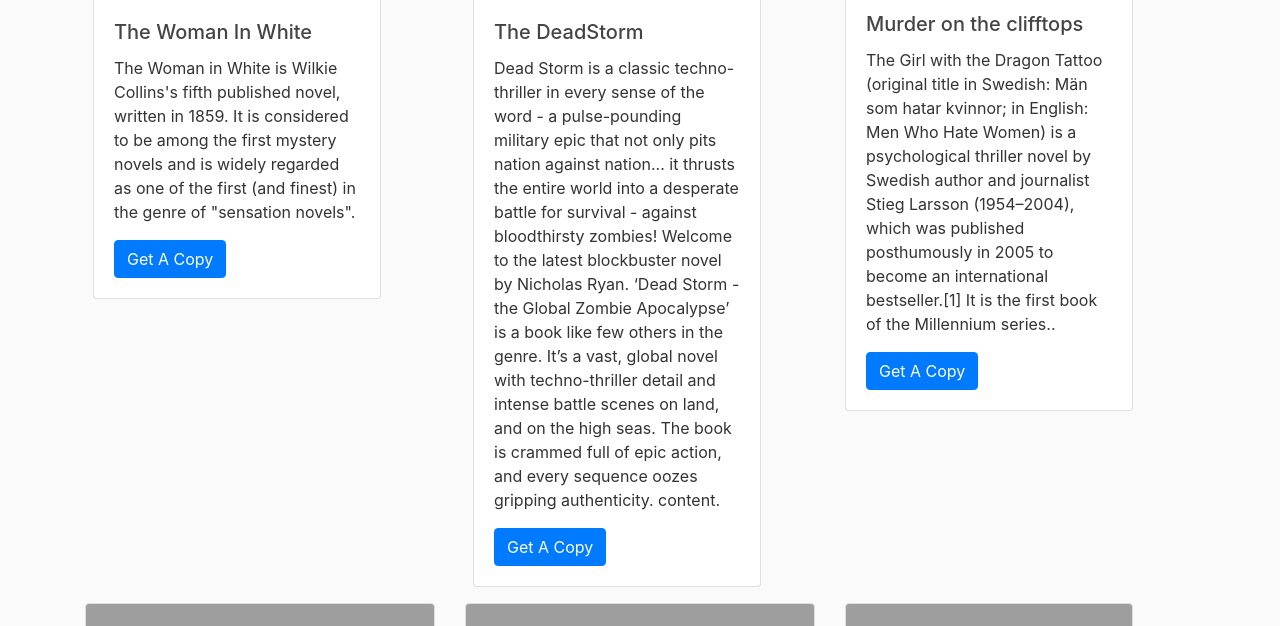
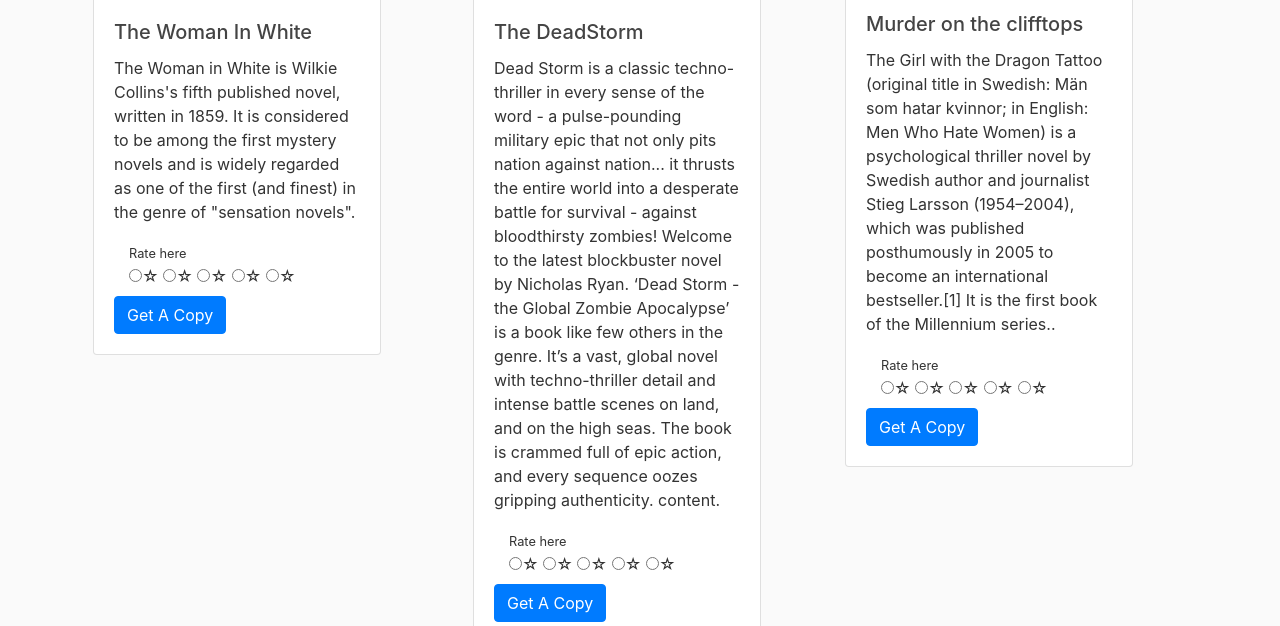
Before and after one commit to chepkiruibetty/any-novel, a Flask app: page /mysteries in a window 1280 px wide. Shown: the part 384-1010 px from the top of the page. Run offline with Flask 2, Linux system fonts and the light colour scheme; some libraries are stand-ins or nearby versions; grey boxes are pictures that could not be loaded.

Commit message:
add radios for rating ton each mystery novel

```diff
--- a/novels/templates/mysteries.html
+++ b/novels/templates/mysteries.html
@@ -11,7 +11,19 @@
                     <p class="card-text">The Woman in White is Wilkie Collins's fifth published novel, written in 1859.
                         It is considered to be among the first mystery novels and is widely regarded as one of the first
                         (and finest) in the genre of "sensation novels".</p>
-                    <a href="https://www.amazon.com/s?k=The+Woman+in+White&i=audible&tag=x_gr_w_bb_audible-20&ref=x_gr_w_bb_audible-20" class="btn btn-primary">Get A Copy</a>
+                    <div class="container">
+                        <small>Rate here</small>
+                        <div class="rating">
+                            <!--elements are in reversed order, to allow "previous sibling selectors" in CSS-->
+                            <input type="radio" name="rating" value="5" id="5"><label for="5">☆</label>
+                            <input type="radio" name="rating" value="4" id="4"><label for="4">☆</label>
+                            <input type="radio" name="rating" value="3" id="3"><label for="3">☆</label>
+                            <input type="radio" name="rating" value="2" id="2"><label for="2">☆</label>
+                            <input type="radio" name="rating" value="1" id="1"><label for="1">☆</label>
+                        </div>
+                    </div>
+                    <a href="https://www.amazon.com/s?k=The+Woman+in+White&i=audible&tag=x_gr_w_bb_audible-20&ref=x_gr_w_bb_audible-20"
+                        class="btn btn-primary">Get A Copy</a>
                 </div>
             </div>
         </div>
@@ -28,7 +40,19 @@
                         techno-thriller detail and intense battle scenes on land, and on the high seas.
                         The book is crammed full of epic action, and every sequence oozes gripping authenticity.
                         content.</p>
-                    <a href="https://www.amazon.com/Dead-Storm-Masters-Thriller-Book/dp/B01NGT8IU8" class="btn btn-primary">Get A Copy</a>
+                    <div class="container">
+                        <small>Rate here</small>
+                        <div class="rating">
+                            <!--elements are in reversed order, to allow "previous sibling selectors" in CSS-->
+                            <input type="radio" name="rating" value="5" id="5"><label for="5">☆</label>
+                            <input type="radio" name="rating" value="4" id="4"><label for="4">☆</label>
+                            <input type="radio" name="rating" value="3" id="3"><label for="3">☆</label>
+                            <input type="radio" name="rating" value="2" id="2"><label for="2">☆</label>
+                            <input type="radio" name="rating" value="1" id="1"><label for="1">☆</label>
+                        </div>
+                    </div>
+                    <a href="https://www.amazon.com/Dead-Storm-Masters-Thriller-Book/dp/B01NGT8IU8"
+                        class="btn btn-primary">Get A Copy</a>
                 </div>
             </div>
         </div>
@@ -41,7 +65,19 @@
                         kvinnor; in English: Men Who Hate Women) is a psychological thriller novel by Swedish author and
                         journalist Stieg Larsson (1954–2004), which was published posthumously in 2005 to become an
                         international bestseller.[1] It is the first book of the Millennium series..</p>
-                    <a href="https://www.amazon.com/hz/audible/mfpdp/B07JGGY79N?ref=tmm_aud_title_0" class="btn btn-primary">Get A Copy</a>
+                    <div class="container">
+                        <small>Rate here</small>
+                        <div class="rating">
+                            <!--elements are in reversed order, to allow "previous sibling selectors" in CSS-->
+                            <input type="radio" name="rating" value="5" id="5"><label for="5">☆</label>
+                            <input type="radio" name="rating" value="4" id="4"><label for="4">☆</label>
+                            <input type="radio" name="rating" value="3" id="3"><label for="3">☆</label>
+                            <input type="radio" name="rating" value="2" id="2"><label for="2">☆</label>
+                            <input type="radio" name="rating" value="1" id="1"><label for="1">☆</label>
+                        </div>
+                    </div>
+                    <a href="https://www.amazon.com/hz/audible/mfpdp/B07JGGY79N?ref=tmm_aud_title_0"
+                        class="btn btn-primary">Get A Copy</a>
                 </div>
             </div>
         </div>
@@ -56,9 +92,20 @@
                         1951. Esther Durrant, a young mother, is committed to an isolated mental asylum by her husband.
                         Run by a pioneering psychiatrist, the hospital is at first Esther's prison but soon becomes her
                         refuge.
-
                         .</p>
-                    <a href="https://www.amazon.com/Forgotten-Letters-Esther-Durrant-ebook/dp/B07KXT6BFC" class="btn btn-primary">Get A Copy</a>
+                    <div class="container">
+                        <small>Rate here</small>
+                        <div class="rating">
+                            <!--elements are in reversed order, to allow "previous sibling selectors" in CSS-->
+                            <input type="radio" name="rating" value="5" id="5"><label for="5">☆</label>
+                            <input type="radio" name="rating" value="4" id="4"><label for="4">☆</label>
+                            <input type="radio" name="rating" value="3" id="3"><label for="3">☆</label>
+                            <input type="radio" name="rating" value="2" id="2"><label for="2">☆</label>
+                            <input type="radio" name="rating" value="1" id="1"><label for="1">☆</label>
+                        </div>
+                    </div>
+                    <a href="https://www.amazon.com/Forgotten-Letters-Esther-Durrant-ebook/dp/B07KXT6BFC"
+                        class="btn btn-primary">Get A Copy</a>
                 </div>
             </div>
         </div>
@@ -74,6 +121,17 @@
                         With the help of a team of fellow retired law enforcement officers, each a specialist in their
                         own field of investigation, Chris Matheson starts chipping away at the ice on this cold case to
                         uncover what had happened to Sandy and her baby and the clues are getting hot! </p>
+                    <div class="container">
+                        <small>Rate here</small>
+                        <div class="rating">
+                            <!--elements are in reversed order, to allow "previous sibling selectors" in CSS-->
+                            <input type="radio" name="rating" value="5" id="5"><label for="5">☆</label>
+                            <input type="radio" name="rating" value="4" id="4"><label for="4">☆</label>
+                            <input type="radio" name="rating" value="3" id="3"><label for="3">☆</label>
+                            <input type="radio" name="rating" value="2" id="2"><label for="2">☆</label>
+                            <input type="radio" name="rating" value="1" id="1"><label for="1">☆</label>
+                        </div>
+                    </div>
                     <a href="https://www.goodreads.com/en/book/show/37907887-ice" class="btn btn-primary">Get A Copy</a>
                 </div>
             </div>
@@ -88,7 +146,19 @@
                         is used to caring for others--both inside the operating room, and in her own personal life. So
                         it isn't a surprise when she is drawn--albeit unwillingly--into the chaos that is her long-time
                         friend Libby Crowder's life.</p>
-                    <a href="https://www.goodreads.com/en/book/show/36330290-the-mad-hatter-s-son" class="btn btn-primary">Get A Copy</a>
+                    <div class="container">
+                        <small>Rate here</small>
+                        <div class="rating">
+                            <!--elements are in reversed order, to allow "previous sibling selectors" in CSS-->
+                            <input type="radio" name="rating" value="5" id="5"><label for="5">☆</label>
+                            <input type="radio" name="rating" value="4" id="4"><label for="4">☆</label>
+                            <input type="radio" name="rating" value="3" id="3"><label for="3">☆</label>
+                            <input type="radio" name="rating" value="2" id="2"><label for="2">☆</label>
+                            <input type="radio" name="rating" value="1" id="1"><label for="1">☆</label>
+                        </div>
+                    </div>
+                    <a href="https://www.goodreads.com/en/book/show/36330290-the-mad-hatter-s-son"
+                        class="btn btn-primary">Get A Copy</a>
                 </div>
             </div>
         </div>
```
